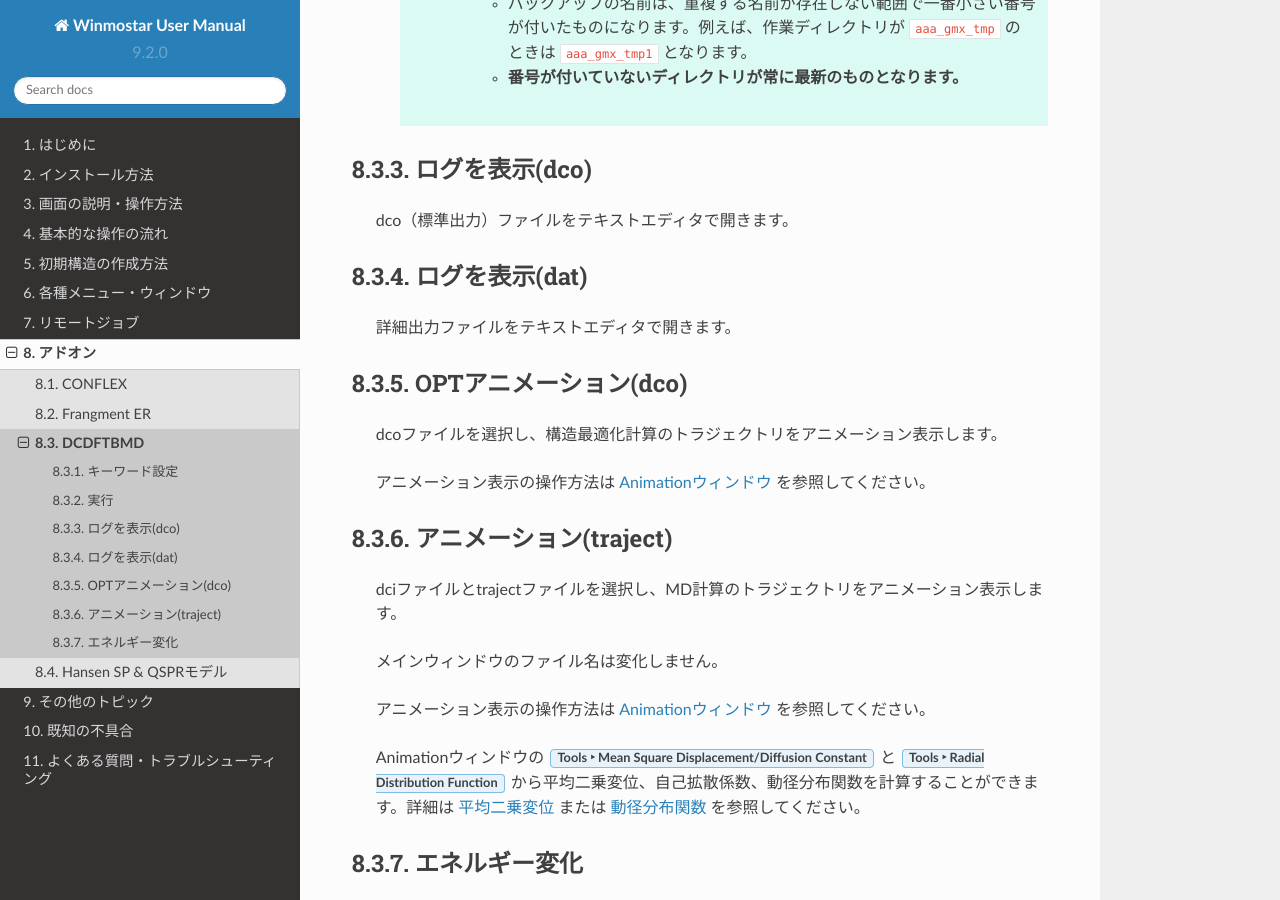
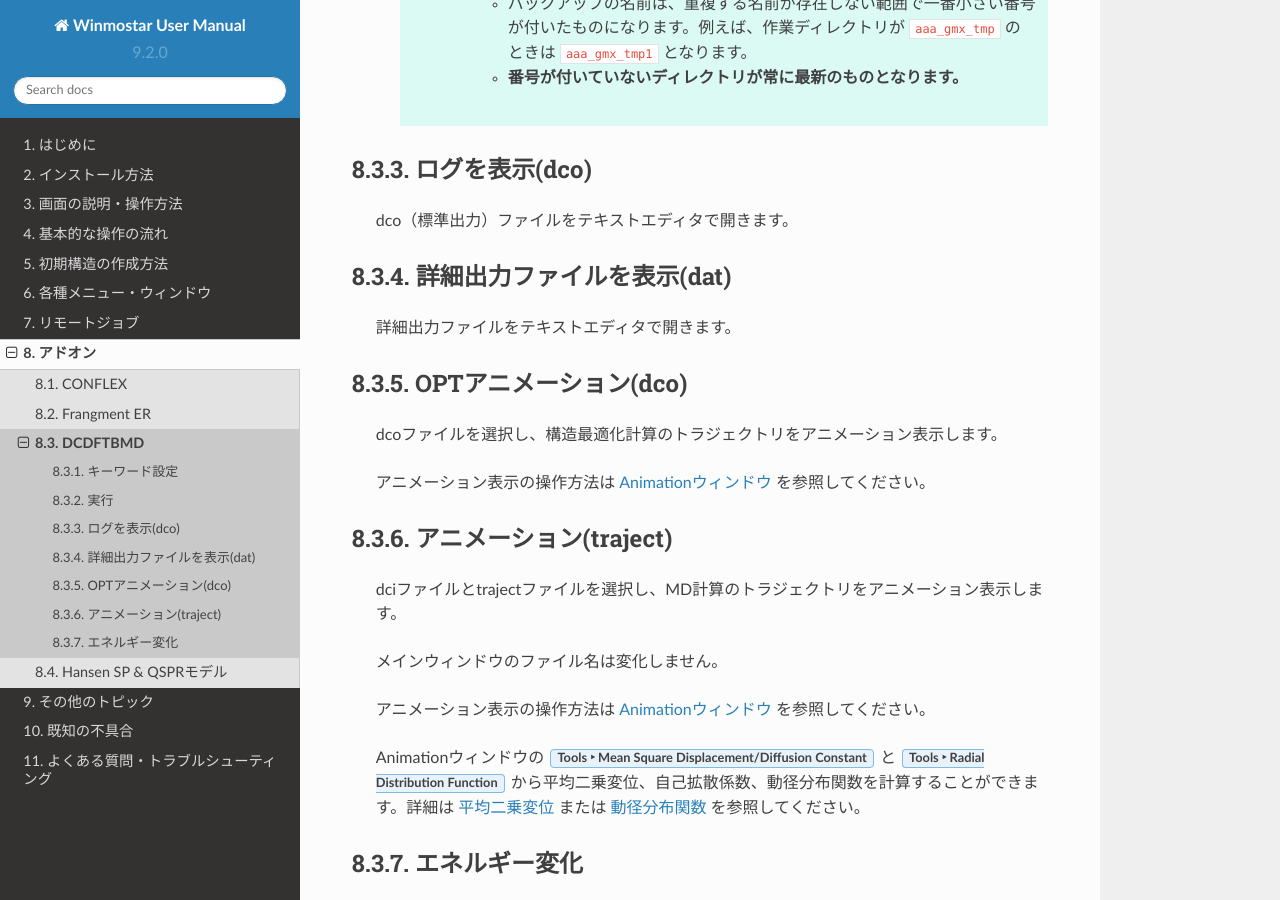
Before and after one commit to X-Ability/winmostar_doc, a Sphinx documentation site: the page built from source/winmos/addon/winmos_dcdftbmd.rst, in a window 1280 px wide and 900 px high, scrolled down 5523 px. Built offline with Sphinx 7.4.7 and the Read the Docs theme 2.0.0, drawn with Linux system fonts in a browser that asks for light colours.

Commit message:
DCDFTBMDの説明を追記2
git-svn-id: http://varane/svn/winmostar_doc/trunk@64 10044ad8-96a7-4fcc-a7cb-627c628f43f5

```diff
--- a/source/winmos/addon/winmos_dcdftbmd.rst
+++ b/source/winmos/addon/winmos_dcdftbmd.rst
@@ -180,7 +180,7 @@ DCDFTBMD
 
    dco（標準出力）ファイルをテキストエディタで開きます。
 
-ログを表示(dat)
+詳細出力ファイルを表示(dat)
 -----------------------------
 
    詳細出力ファイルをテキストエディタで開きます。
```
